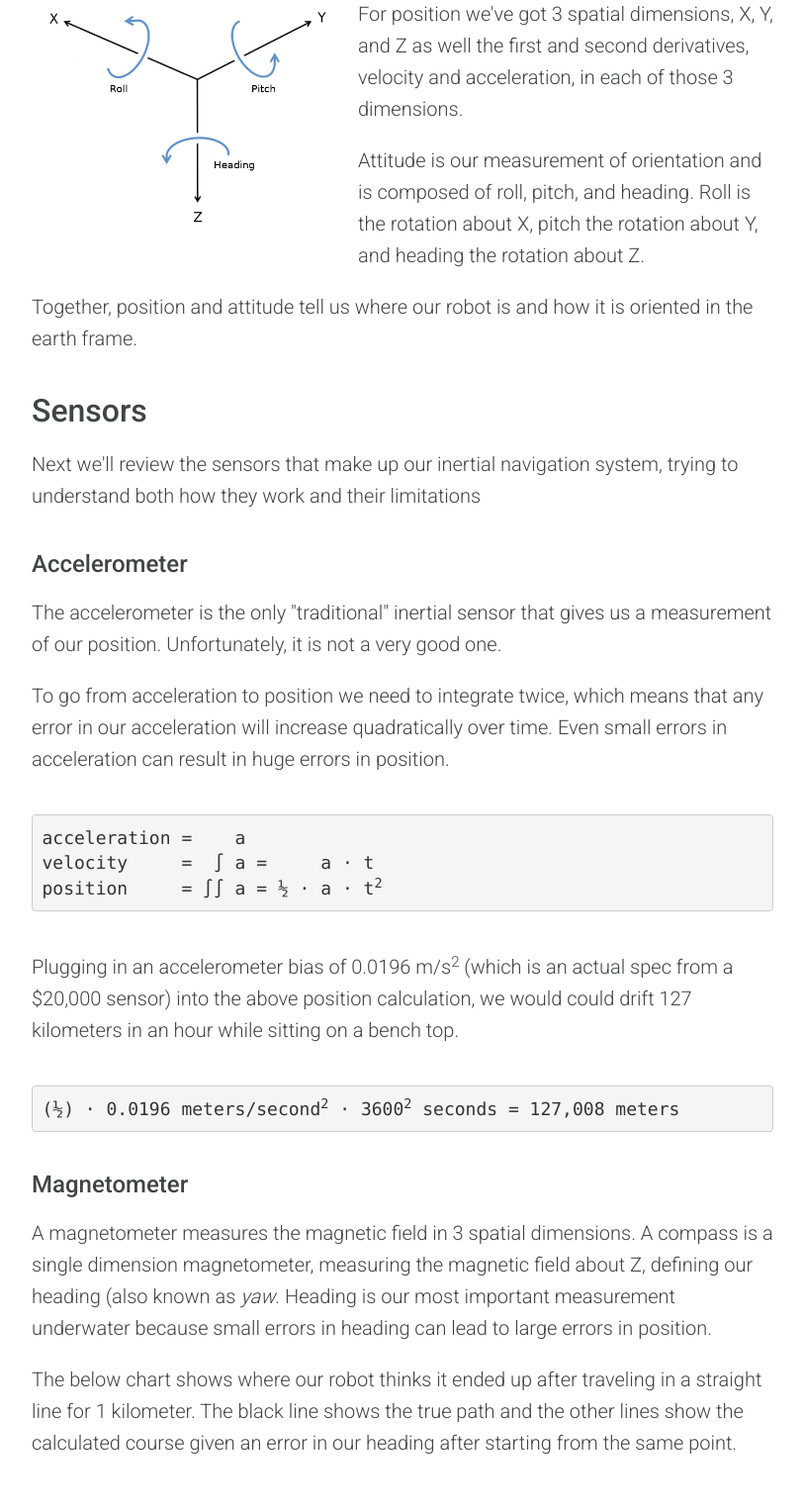
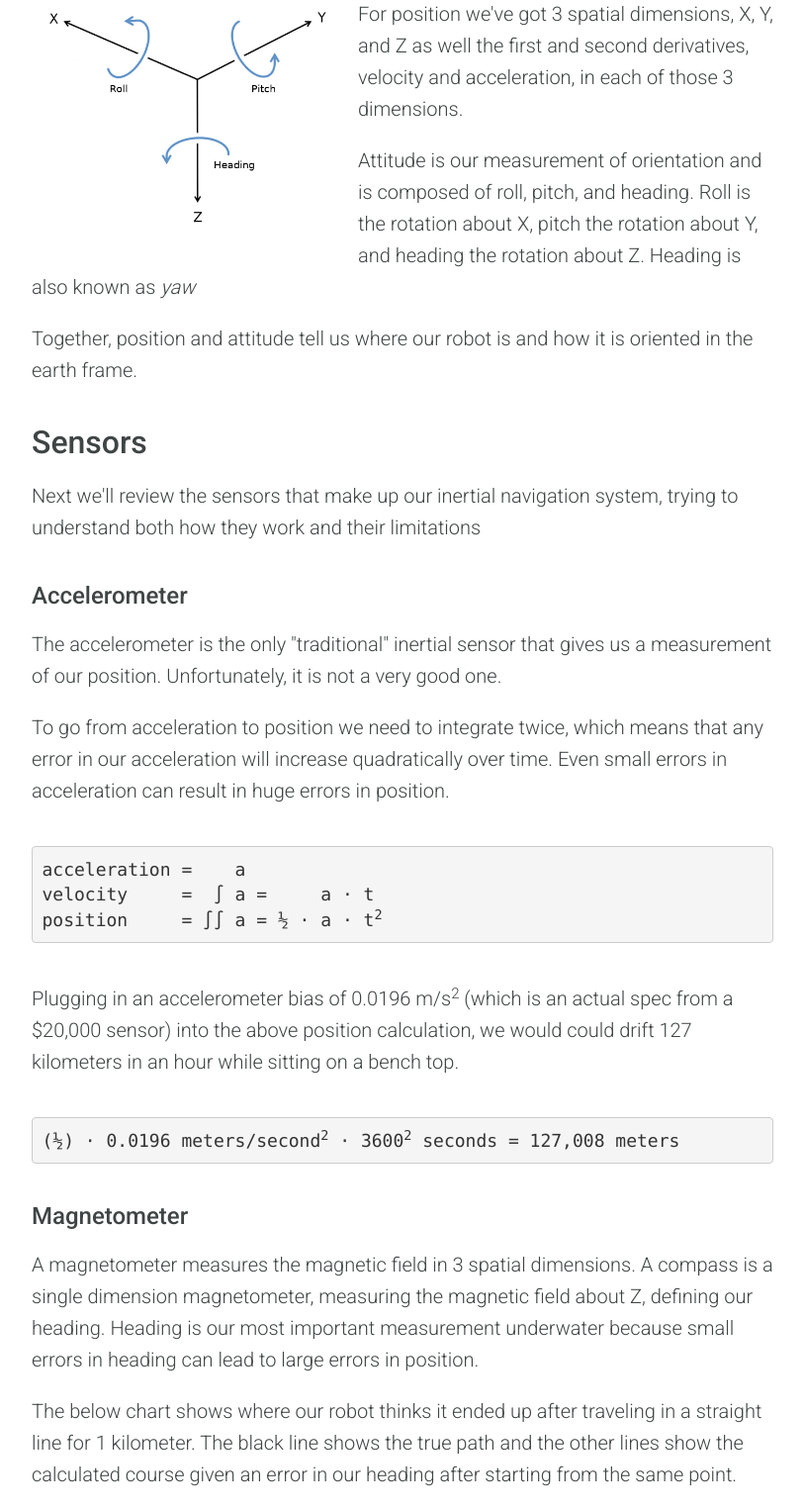
Before and after one commit to mattparrilla/mattparrilla.github.io, a Flask app: template templates/inertial-navigation-marine-robotics.html in a window 1280 px wide. Shown: the part 1575-3100 px from the top of the page at 99% size, without its empty margins (233-1046 px from the left). Run offline with Flask 2, Linux system fonts and the light colour scheme; the template is opened without the code that fills it, so the values that code supplies are empty; some libraries are stand-ins or nearby versions; some web fonts are replaced.

Commit message:
Update copy and add link on home page

```diff
--- a/templates/inertial-navigation-marine-robotics.html
+++ b/templates/inertial-navigation-marine-robotics.html
@@ -44,7 +44,7 @@ navigation_solution {
           />
         </div>
         <p>For position we've got 3 spatial dimensions, X, Y, and Z as well the first and second derivatives, velocity and acceleration, in each of those 3 dimensions.</p>
-        <p>Attitude is our measurement of orientation and is composed of roll, pitch, and heading. Roll is the rotation about X, pitch the rotation about Y, and heading the rotation about Z.</p>
+        <p>Attitude is our measurement of orientation and is composed of roll, pitch, and heading. Roll is the rotation about X, pitch the rotation about Y, and heading the rotation about Z. Heading is also known as <em>yaw</em></p>
         <p>Together, position and attitude tell us where our robot is and how it is oriented in the earth frame.</p>
 
         <h2>Sensors</h2>
@@ -61,7 +61,7 @@ position     = &int;&int; a = &frac12; &middot; a &middot; t<sup>2</sup></pre>
         <pre>(&frac12;) &middot; 0.0196 meters/second<sup>2</sup> &middot; 3600<sup>2</sup> seconds = 127,008 meters</pre>
 
         <h3>Magnetometer</h3>
-        <p>A magnetometer measures the magnetic field in 3 spatial dimensions. A compass is a single dimension magnetometer, measuring the magnetic field about Z, defining our heading (also known as <em>yaw</em>. Heading is our most important measurement underwater because small errors in heading can lead to large errors in position.</p>
+        <p>A magnetometer measures the magnetic field in 3 spatial dimensions. A compass is a single dimension magnetometer, measuring the magnetic field about Z, defining our heading. Heading is our most important measurement underwater because small errors in heading can lead to large errors in position.</p>
         <p>The below chart shows where our robot thinks it ended up after traveling in a straight line for 1 kilometer. The black line shows the true path and the other lines show the calculated course given an error in our heading after starting from the same point.</p>
         <div class="media">
           <img
@@ -75,7 +75,7 @@ position     = &int;&int; a = &frac12; &middot; a &middot; t<sup>2</sup></pre>
 
         <h3>Gyroscope</h3>
         <p>While magnetometers measure changes in angular position, gyroscopes measure changes in angular velocity.</p>
-        <p>Velocity is the first derivative of position, so we need to integrate velocity in order to get rotational position. The integral of velocity is <tt>velocity &middot; time</tt>, so our error gets bigger over time, but not nearly as quickly as it does with the accelerometer since we only integrate once.</p>
+        <p>Velocity is the first derivative of position, so we need to integrate velocity once in order to get rotational position. The integral of velocity is <tt>velocity &middot; time</tt>, so our error gets bigger over time, but not nearly as quickly as it does with the accelerometer since we need to integrate twice in that case.</p>
         <pre>
 angular velocity =   v
 angular position = &int; v  = v &middot; t</pre>
@@ -109,7 +109,7 @@ angular position = &int; v  = v &middot; t</pre>
             alt="Gyro bias error on position"
           />
         </div>
-        <p>The above plot shows the effect of gyro bias on position error over a 1km straight line run traveling at 0.5 m/s. For FOGs we can expect gyro biases of less than 1&deg;/hr, provided we've factored out the rotation of the earth. In the above plot, the red line represents the gyro bias due to earth's rotation at the poles. The latitude bias due to the earth's rotation where I live, in Vermont, is about 10&deg;/hr.</p>
+        <p>The above plot shows the effect of gyro bias on position error over a 1km run traveling at 0.5 m/s due North. In the above plot, the red line represents the gyro bias due to earth's rotation at the poles. The latitude bias due to the earth's rotation where I live, in Vermont, is about 10&deg;/hr. For FOGs we can expect gyro biases of less than 1&deg;/hr, provided we've factored out the rotation of the earth.</p>
         <div class="media">
           <img
             class="img-responsive"
@@ -117,11 +117,11 @@ angular position = &int; v  = v &middot; t</pre>
             alt="Gyro bias error on position over time"
           />
         </div>
-        <p>Since we need to integrate rotational velocity to get heading, the error introduced by the gyroscope increases over time. The above plots show the position errors over a 1 kilometer transit for the same biases over different durations. After some amount of time, the error will be worse than the magnetometer error if uncorrected. In practice we are able to combine measurements from the magnetometer and aiding sensors to reign in this error.</p>
+        <p>Since we need to integrate rotational velocity to get heading, the error introduced by the gyroscope increases over time. The above plots show the position errors over a 1 kilometer transit for the same biases over different durations. After some amount of time, the error will be worse than the magnetometer error if uncorrected. In practice we are able to combine measurements from the magnetometer and aiding sensors to keep this error in check.</p>
 
         <h3>Doppler Velocity Log (DVL)</h3>
         <p>In marine robotics, we are often operating at or near the bottom. When this is the case we can use a DVL to tell us how fast and in what direction we are moving by bouncing sound waves off of the bottom.</p>
-        <p>As the name indicates, the Doppler Velocity Log makes measurements utilizing the doppler shift. The doppler shift is demonstrated by the animation below. The gist is that given a wave of constant frequency, you’ll experience the wave at a higher frequency when you’re moving toward the source compared to when you’re moving away from the source.</p>
+        <p>As the name indicates, the Doppler Velocity Log makes measurements utilizing the Doppler shift. The Doppler shift is demonstrated by the animation below. The gist is that given a wave of constant frequency, you’ll experience the wave at a higher frequency when you’re moving toward the source compared to when you’re moving away from the source.</p>
         <div class="media">
           <h4>Doppler Shift</h4>
           <img
@@ -143,22 +143,22 @@ angular position = &int; v  = v &middot; t</pre>
 
         <h3>Ultra Short Baseline (USBL)</h3>
         <p>The USBL is another acoustic instrument but it is the only sensor that we'll discuss that is able to provide an absolute position reference while underwater, though it requires a second vessel on the surface to do so.</p>
-        <p>A USBL system involves a transceiver on a ship, which sends out a ping to a remotely-operated-vehicle (ROV). The ROV has a transponder that receives that signal and responds with a signal of its own which is in turn received by the transceiver back on the ship. This transceiver is composed of a transducer array of at least 3 nodes arranged in a triangle. The ship is able to use the time from initial ping to the time of the response to calculate the distance between ship and ROV and the timing difference between transducers to determine direction to the ROV. This data combined with the GPS position of the ship gives an ROV pilot the position of the vehicle.</p>
+        <p>A USBL system involves a transceiver on a ship, which sends out a ping to a remotely-operated-vehicle (ROV). The ROV has a transponder that receives that signal and responds with a signal of its own which is in turn handled by the transceiver back on the ship. This transceiver is composed of a transducer array of at least 3 nodes arranged in a triangle. The ship is able to use the time from initial ping to the time of the response to calculate the distance between ship and ROV and the timing difference between transducers to determine the direction to the ROV. This data combined with the GPS position of the ship gives an ROV pilot the position of the vehicle.</p>
 
         <h3>GPS</h3>
         <p>Though we don’t have GPS while we’re underwater, it is still an important aiding sensor. Most vehicles have a GPS on top so that when they’re on the surface they can get an absolute position fix. When the vehicle submerges it must calculate its relative position from this absolute reference to give it an idea of its absolute position in the world.</p>
 
         <h2>Handling Sensor Data</h2>
         <p>So far I’ve described most of the navigation sensors in a typical ROV, but the challenge for the roboticist comes in combining all of that data to get the most accurate solution possible.</p>
-        <p>The astute observer might have noticed that we could easily factor out the errors discussed above. Given a 10&deg; error in heading we could just subtract 10&deg; from our heading measurement and eliminate our positon error. Unfortunately, biases aren't constant over time and are functions of the many changing conditions in our robot.</p>
+        <p>The astute observer might have noticed that we could easily factor out the errors discussed above. Given a 10&deg; error in heading we could just subtract 10&deg; from our heading measurement and eliminate our position error. Unfortunately, biases aren't constant over time and are functions of the many changing conditions in our robot.</p>
 
         <h3>Noise</h3>
-        <p>We’ve got our suite of sensors and we know how to use them, but now we need to jam them all together inside of a tiny vehicle with spinning metal, flowing electricity, and other talking sensors. We’ve got acoustic noise (from the DVL, sonar, and USBL), mechanical noise (from motors and spinning parts), electrical noise (from everything), and even temperature effects. Now our expensive sensors with their lovely spec sheets are performing nowhere near how they perform on the bench top.</p>
-        <p>A large part in designing and maintaining a robotic system involves reducing noise, to the extent that this is possible. This is an art, honed over years of experience. Characterizing the noise is the first step in the process and iterating on system design to reduce noise is a constant battle. But even the best designed system will have noise.</p>
+        <p>We’ve got our suite of sensors but now we need to jam them all together inside of a tiny vehicle with spinning metal, flowing electricity, and other talking sensors. We’ve got acoustic noise (from the DVL, sonar, and USBL), mechanical noise (from motors and spinning parts), electrical noise (from everything), and even temperature effects. Now our expensive sensors with their lovely spec sheets are performing nowhere near how they perform on the bench top.</p>
+        <p>A large part in designing and maintaining a robotic system involves reducing noise, to the extent that this is possible. This is an art. Characterizing the noise is the first step in the process and iterating on system design to reduce noise is a constant battle. But even the best designed system will have noise.</p>
         <p>Fortunately the same mathematical tool that we’ll use to fuse sensor data, also helps us mitigate noise, the Kalman filter.</p>
         <h3>Kalman Filters</h3>
         <p>The Kalman filter is the main tool in our toolbelt for taking this disparate and noisy data and turning it into a navigation solution. Kalman filters are an entire subject in themselves and one that I intend to cover in detail in a subsequent post, but this is not that post.</p>
-        <p>The Kalman filter is a state estimator that allows us to make predictions based on latest measurements and predicted values, resulting in an estimate that is better than either.</p>
+        <p>The Kalman filter is a state estimator that allows us to make predictions based on recent measurements and predicted values, resulting in an estimate that is better than either.</p>
         <div class="media">
           <img
             class="img-responsive"
@@ -169,7 +169,7 @@ angular position = &int; v  = v &middot; t</pre>
         </div>
 
         <p>The art of the kalman filter lies in tuning the gains to weight the <em>prediction</em> and <em>measurement</em> terms based on what’s happening in the system.</p>
-        <p>A simple kalman filter might only include sensor data. If we consider a single measurement, say heading, our <em>measurement</em> is the most direct reading we have, which we get from the magnetometer. Then our <em>prediction</em> is the higher order reading, coming from the gyroscope. In an ideal scenario, the variance from these sensors become the gains of the Kalman filter, though as discussed above there are many sources of noise that we need to account for so this is generally not true in practice.</p>
+        <p>A simple kalman filter might only include sensor data. If we consider a single degree of freedom, say heading, our <em>measurement</em> is the most direct reading we have of that value, which we get from the magnetometer. Then our <em>prediction</em> is the higher order reading, coming from the gyroscope. In an ideal scenario, the variance from these sensors become the gains of the Kalman filter, though as discussed above there are many sources of noise that we need to account for so this is generally not true in practice.</p>
         <p>A more complex Kalman filter would include vehicle control data, such as thruster effort and direction. This data would be incorporated in the <em>prediction</em>. Using vehicle output data can be difficult though. For example, in a strong current we might need to have thrusters spinning just to hold our position. In that case we’d want to penalize the <em>prediction</em> by giving it a higher variance (resulting in a wider curve in the above image). This would bias our state estimate towards our <em>measurement</em>.</p>
         <p>In practice, each of the values in our navigation solution might have one or more Kalman filter associated with it.</p>
 
```
Also changed, not shown: templates/index.html (+8 -0 lines).
